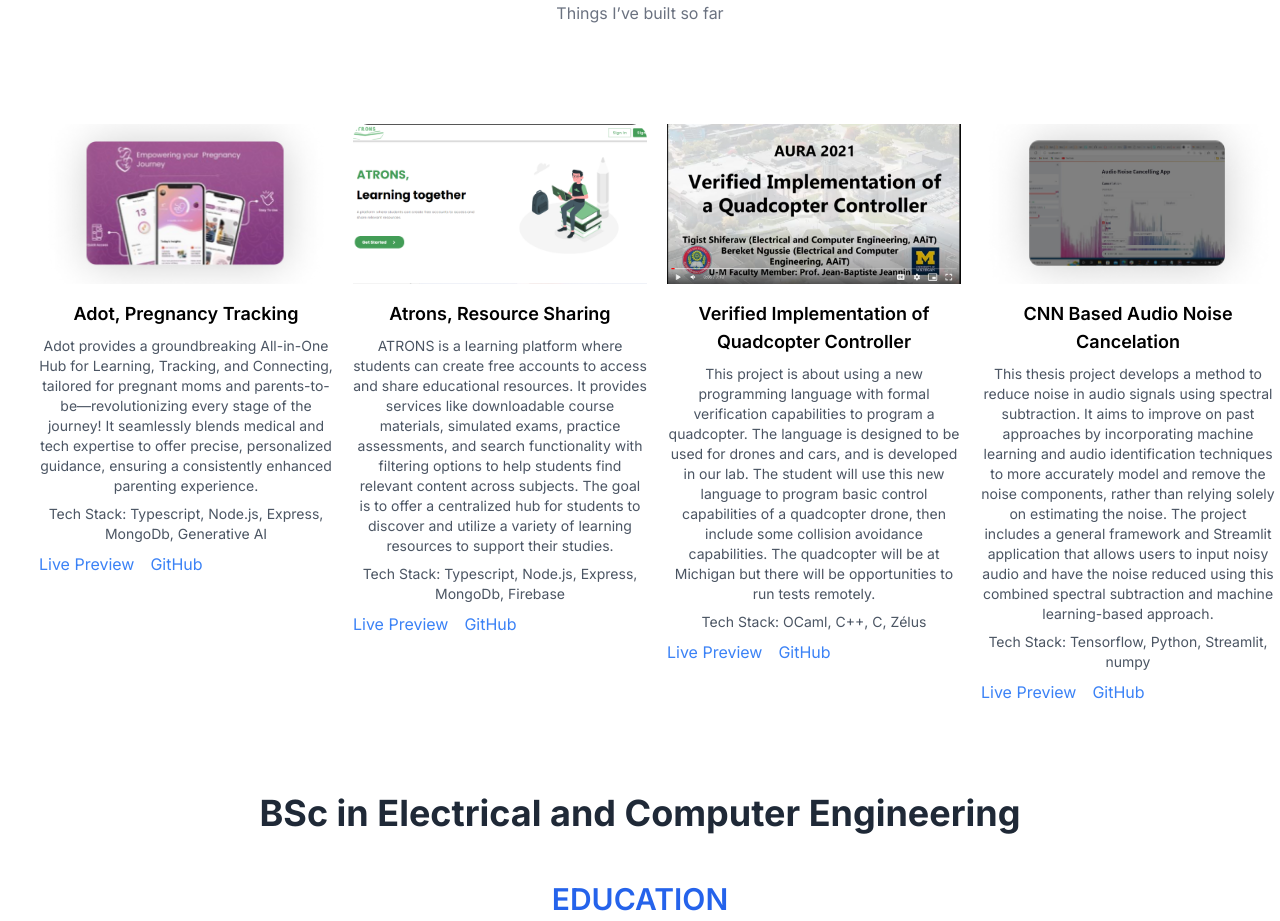
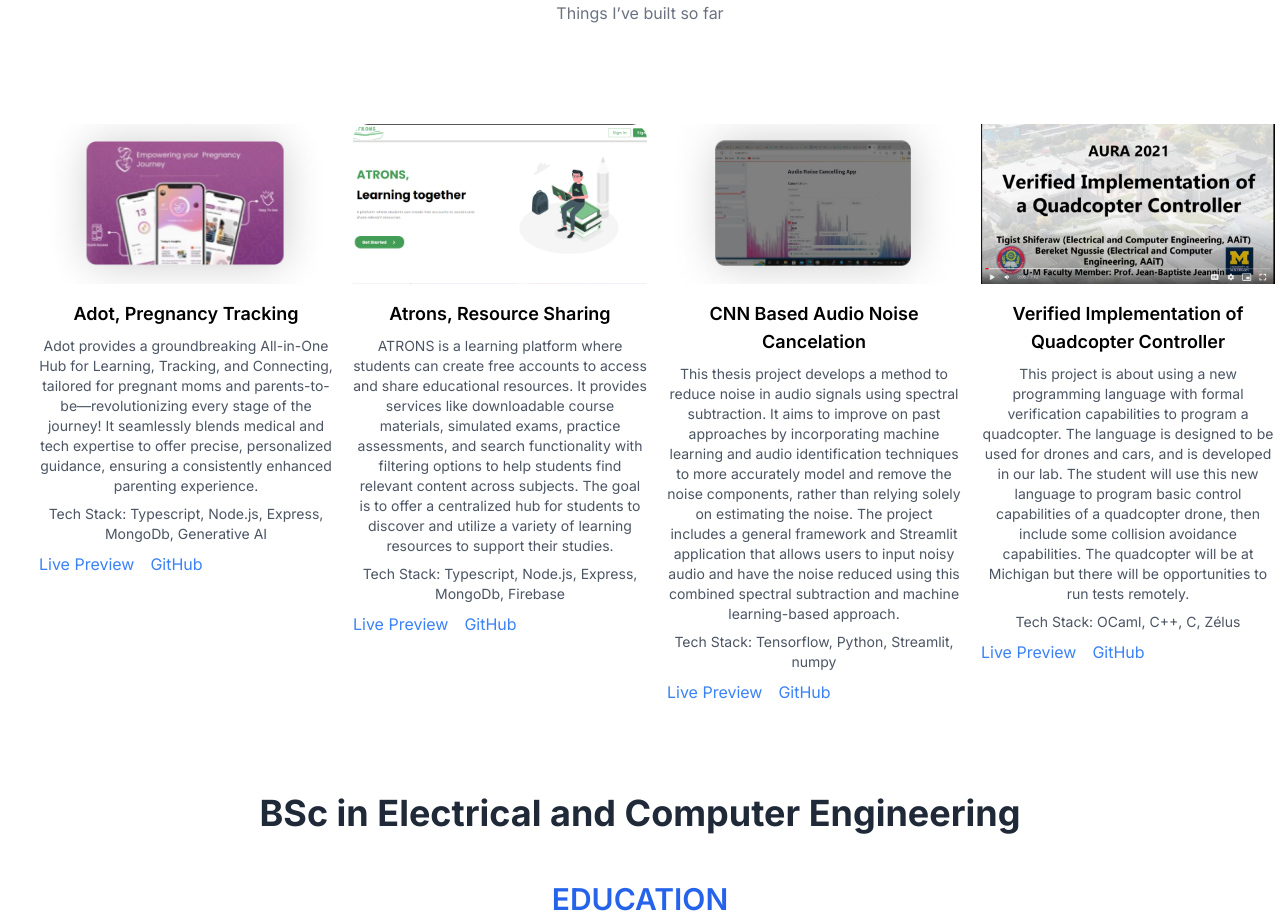
Before and after one commit to TigistShiferaw/portfolio, a Next.js app: page / in a window 1280 px wide. Shown: the part 1047-1968 px from the top of the page. Built offline with nearby package versions, Linux system fonts and the light colour scheme.

Commit message:
(feat): update description for projects

```diff
--- a/data/Projects.tsx
+++ b/data/Projects.tsx
@@ -19,14 +19,7 @@
     liveLink: 'https://atrons.app/',
     githubLink: 'https://github.com/example/project1',
   },
-  {
-    imageSrc: '/aura.png',
-    title: 'Verified Implementation of Quadcopter Controller',
-    description: 'This project is about using a new programming language with formal verification capabilities to program a quadcopter. The language is designed to be used for drones and cars, and is developed in our lab. The student will use this new language to program basic control capabilities of a quadcopter drone, then include some collision avoidance capabilities. The quadcopter will be at Michigan but there will be opportunities to run tests remotely.',
-    techStacks: ['OCaml', 'C++', 'C','Zélus'],
-    liveLink: 'https://drive.google.com/file/d/1L3NZ3xkwpKHuxVvD6AJ3xK0TArojZRsK/view?usp=drive_link',
-    githubLink: 'https://github.com/TigistShiferaw/zelus',
-  },
+
   {
     imageSrc: '/cnn.png',
     title: 'CNN Based Audio Noise Cancelation ',
@@ -35,6 +28,14 @@
     liveLink: 'https://example.com',
     githubLink: 'https://github.com/TigistShiferaw/CNN-based-audio-noise-cancellation',
   },
+  {
+    imageSrc: '/aura.jpg',
+    title: 'Verified Implementation of Quadcopter Controller',
+    description: 'This project is about using a new programming language with formal verification capabilities to program a quadcopter. The language is designed to be used for drones and cars, and is developed in our lab. The student will use this new language to program basic control capabilities of a quadcopter drone, then include some collision avoidance capabilities. The quadcopter will be at Michigan but there will be opportunities to run tests remotely.',
+    techStacks: ['OCaml', 'C++', 'C','Zélus'],
+    liveLink: 'https://drive.google.com/file/d/1L3NZ3xkwpKHuxVvD6AJ3xK0TArojZRsK/view?usp=drive_link',
+    githubLink: 'https://github.com/TigistShiferaw/zelus',
+  }
 
 ];
 
```
Also changed, not shown: public/aura.jpg (renamed from public/aura.PNG).
